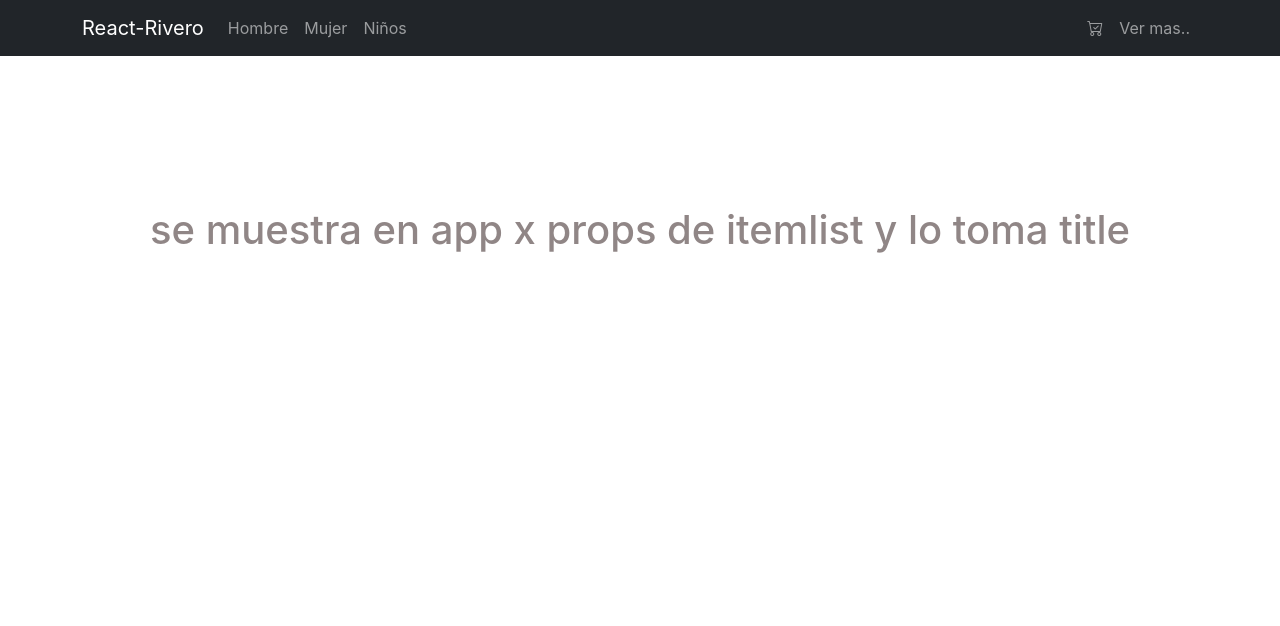
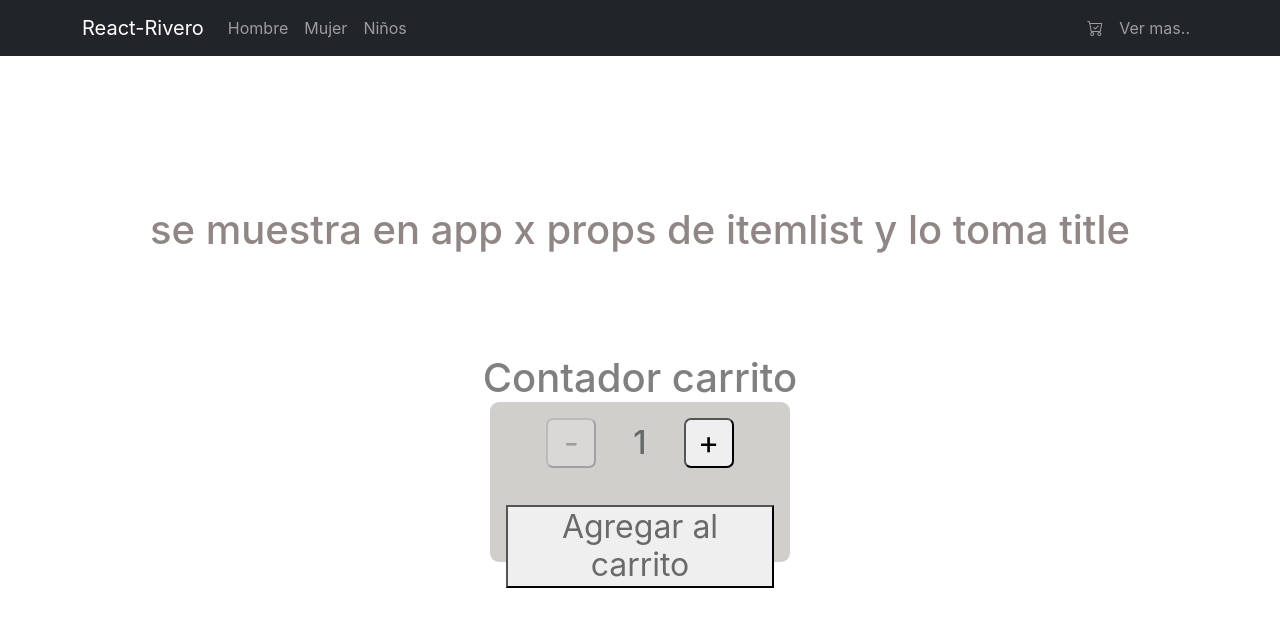
Before and after one commit to RodriRivero/e-commerce-en-proceso-, a React (Create React App) app: page / in a window 1280 px wide. Shown: the top 626 px of the page. Built offline with nearby package versions, Linux system fonts and the light colour scheme.

Commit message:
reactRivero

```diff
--- /dev/null
+++ b/src/Components/ItemCount/ItemCount.css
@@ -0,0 +1,24 @@
+
+.counter{
+    width: 300px;
+    height: 160px;
+    background-color: rgb(209, 207, 204);
+    margin:auto;
+    padding: 1rem;
+    text-align: center;
+    border-radius: 9px;
+}
+.button{
+margin: 37px;
+margin-top: 0px;
+width: 50px;
+height: 50px;
+border-radius: 7px;
+}
+span{
+    color: rgb(105, 107, 105);
+    border-radius: 5px;
+}
+.buttonAdd{
+    border-bottom: 5px;
+}
--- /dev/null
+++ b/src/Components/ItemCount/ItemCount.jsx
@@ -0,0 +1,31 @@
+import './ItemCount.css';
+import React,{useState} from 'react';
+
+
+export const ItemCount = ({initial, stock, onAdd}) => {
+
+    const[count,setCount]= useState(initial);
+
+    const decrease = ()=>{
+        setCount(count -1)
+    }
+    const increase = ()=>{
+        setCount(count +1)
+    }
+
+
+    return(
+    <div className='counter'>
+        <button disabled= {count<=1} onClick={decrease} className='button'>-</button>
+        <span>{count}</span>
+        <button disabled= {count>=5}  onClick={increase} className='button'>+</button>
+        <div>
+            <button   disabled ={stock<=0}  onClick= {()=> onAdd(count)}><span className='buttonAdd'>Agregar al carrito</span></button>
+        </div>
+    </div>
+    );
+}
+
+
+
+export default ItemCount;
--- a/src/Components/ItemListContainer/ItemListContainer.jsx
+++ b/src/Components/ItemListContainer/ItemListContainer.jsx
@@ -1,10 +1,19 @@
 import React from "react";
+import ItemCount from "../ItemCount/ItemCount";
 import Title from "../Title/Title";
 
 
 export const ItemListContainer = ({text})=>{
+
+    const onAdd = (quantity) =>{
+        alert(`compraste ${quantity} unidades`);
+    }
     return(
+        <>
         <Title greeting= {text}/>
+        <h1 className="titulo">Contador carrito</h1>
+        <h2><ItemCount initial={1} stock={5}  onAdd ={onAdd}/> </h2>
+        </>
     );
 }
 export default ItemListContainer;
```
